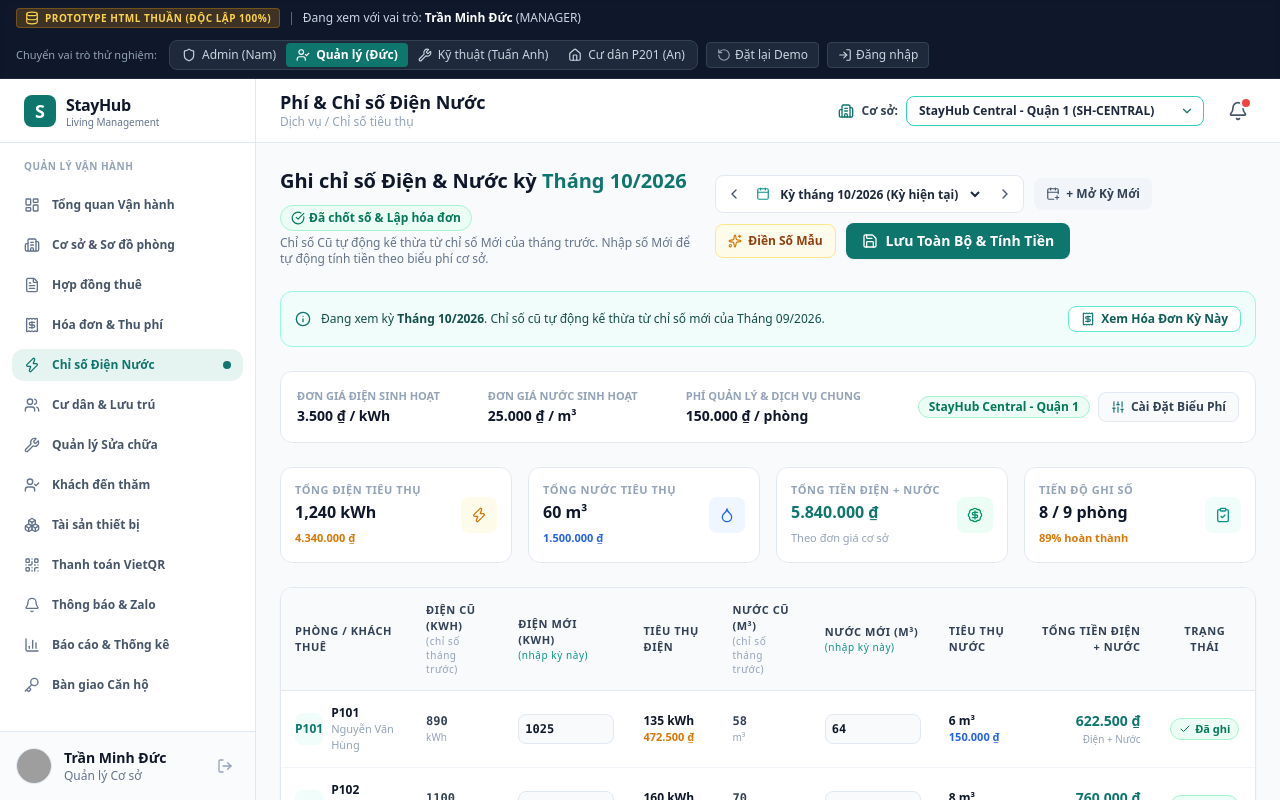
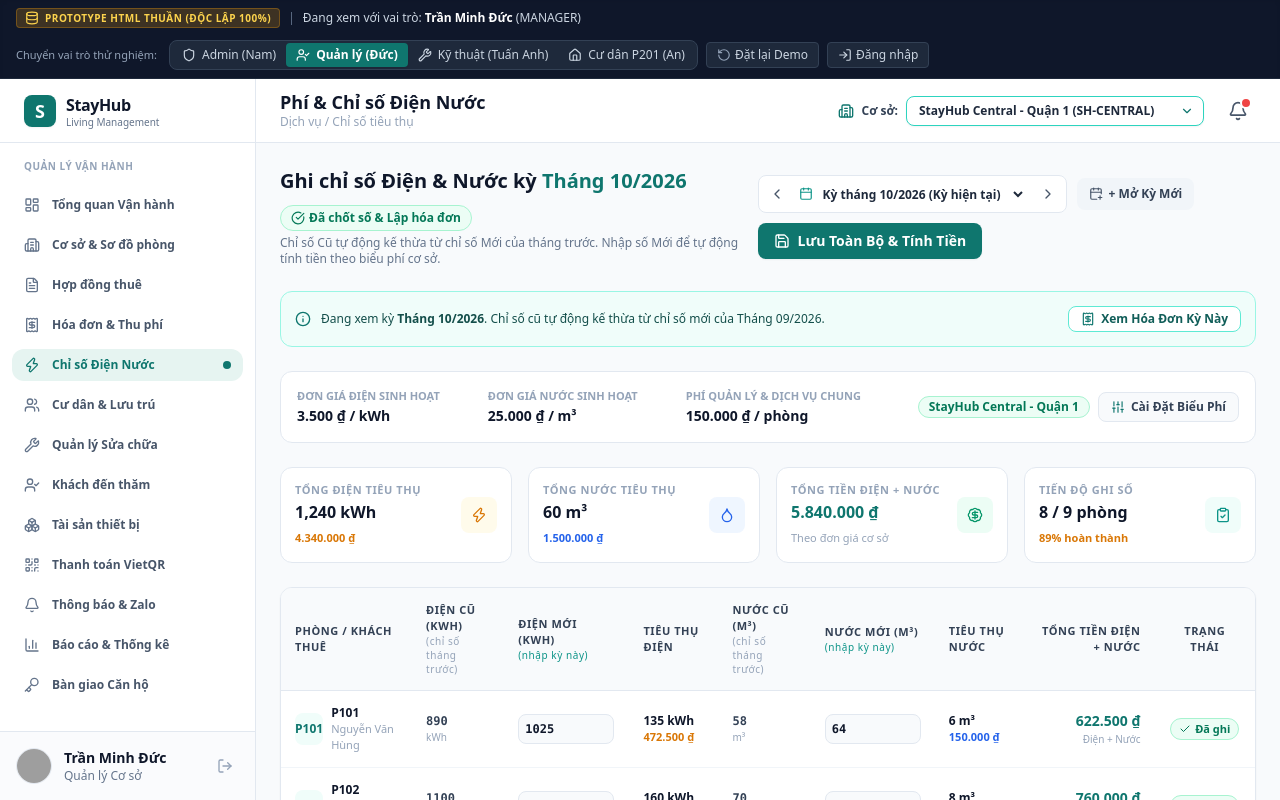
Before and after one commit to hopzxje/prototype, a plain HTML site: page pages/operations/utilities.html in a window 1280 px wide. Drawn offline with nearby package versions, Linux system fonts and the light colour scheme; grey boxes are pictures that could not be loaded.

Commit message:
fix(utilities): remove sample readings button and fill estimate logic

```diff
--- a/pages/operations/utilities.html
+++ b/pages/operations/utilities.html
@@ -62,12 +62,6 @@
             <button onclick="openCreateCycleModal()" class="flex items-center gap-1.5 px-3 py-2 bg-slate-100 hover:bg-slate-200 text-slate-700 rounded-lg text-xs font-semibold transition-colors" title="Mở kỳ chốt số cho tháng mới">
               <i data-lucide="calendar-plus" class="w-3.5 h-3.5 text-slate-600"></i>
               <span>+ Mở Kỳ Mới</span>
-            </button>
-
-            <!-- Sample Estimator -->
-            <button onclick="fillEstimateReadings()" class="flex items-center gap-1.5 px-3 py-2 bg-amber-50 hover:bg-amber-100 text-amber-800 border border-amber-200 rounded-lg text-xs font-semibold transition-colors" title="Tự động điền số mới mẫu cho các phòng chưa nhập">
-              <i data-lucide="sparkles" class="w-3.5 h-3.5 text-amber-600"></i>
-              <span>Điền Số Mẫu</span>
             </button>
 
             <!-- Save All -->
@@ -401,7 +395,7 @@
         const prevCycleKey = `${String(prevM).padStart(2, '0')}/${prevY}`;
 
         if (currentCycle === '11/2026') {
-          noticeText.innerHTML = `Đang xem kỳ <strong>Tháng 11/2026</strong> (Kỳ tiếp theo). Chỉ số Điện cũ & Nước cũ đã <strong>tự động kết chuyển 100%</strong> từ chỉ số Mới của Tháng 10/2026. Bạn có thể nhập số mới hoặc bấm "Điền Số Mẫu" để tính thử!`;
+          noticeText.innerHTML = `Đang xem kỳ <strong>Tháng 11/2026</strong> (Kỳ tiếp theo). Chỉ số Điện cũ & Nước cũ đã <strong>tự động kết chuyển 100%</strong> từ chỉ số Mới của Tháng 10/2026. Bạn có thể nhập chỉ số mới và bấm "Lưu Toàn Bộ & Tính Tiền"!`;
         } else if (currentCycle === '10/2026') {
           noticeText.innerHTML = `Đang xem kỳ <strong>Tháng 10/2026</strong>. Chỉ số cũ tự động kế thừa từ chỉ số mới của Tháng 09/2026.`;
         } else {
@@ -675,28 +669,6 @@
       }
     }
 
-    // Auto-fill sample incremental readings for demo purpose
-    function fillEstimateReadings() {
-      let count = 0;
-      Object.keys(activeTableRows).forEach(roomId => {
-        const row = activeTableRows[roomId];
-        if (row.eNew <= row.eOld) {
-          // Increment sample electricity ~130 to 175 kWh
-          const estElec = Math.floor(130 + (parseInt(roomId.replace(/\D/g, '')) * 7) % 45);
-          row.eNew = row.eOld + estElec;
-        }
-        if (row.wNew <= row.wOld) {
-          // Increment sample water ~6 to 10 m3
-          const estWater = Math.floor(6 + (parseInt(roomId.replace(/\D/g, '')) * 3) % 5);
-          row.wNew = row.wOld + estWater;
-        }
-        count++;
-      });
-
-      renderUtilitiesTable();
-      showToast(`✨ Đã tự động điền chỉ số mẫu cho ${count} phòng kỳ tháng ${currentCycle}! Bấm "Lưu" để hoàn tất.`);
-    }
-
     function calculateAndSaveAll() {
       const readingsToSave = {};
       Object.keys(activeTableRows).forEach(roomId => {
```
